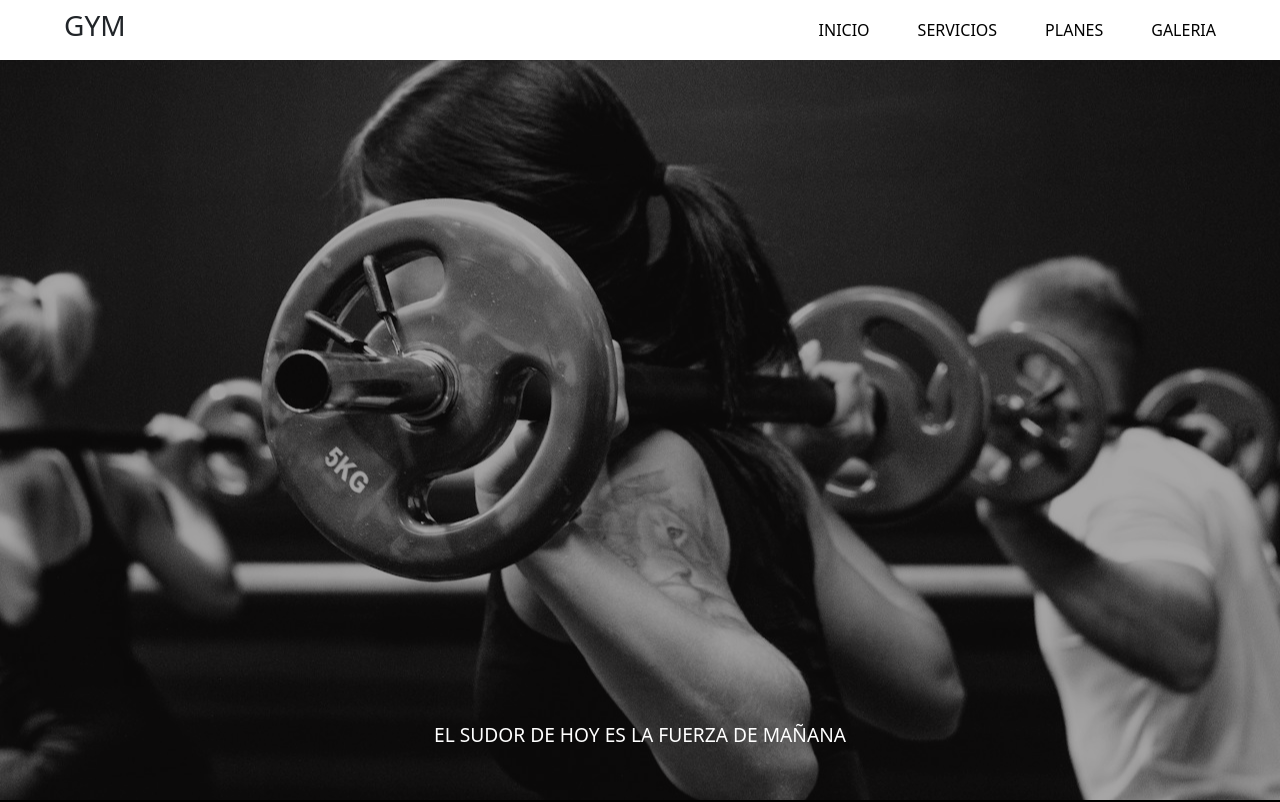
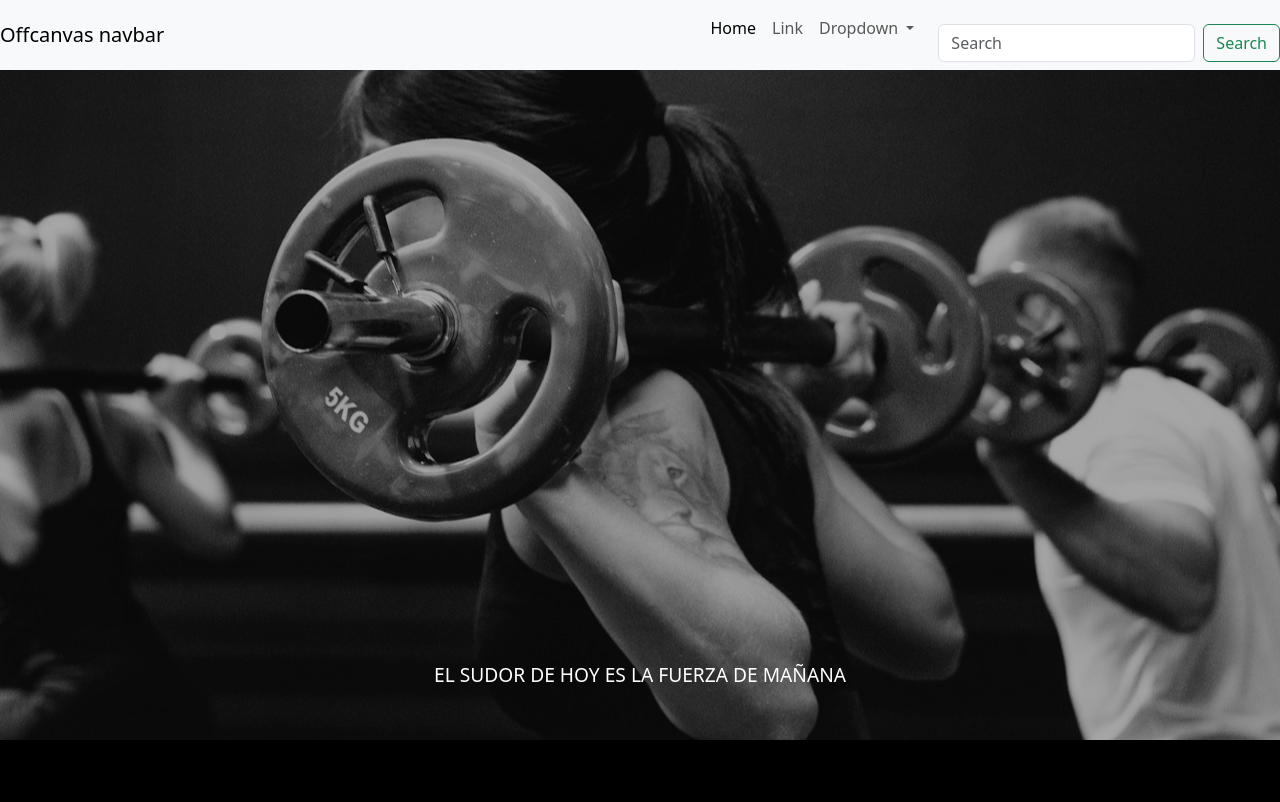
Before and after one commit to renatochoccepalacios/proyecto-gym, a plain HTML site: page index.html in a window 1280 px wide. Shown: the top 802 px of the page. Drawn offline with nearby package versions, Linux system fonts and the light colour scheme.

Commit message:
nav header hecho con bootstrap

```diff
--- a/index.html
+++ b/index.html
@@ -14,7 +14,7 @@
 </head>
 
 <body>
-    <header class="header">
+    <!-- <header class="header">
         <h3>GYM</h3>
         <nav class="nav-principal">
             <ul class="nav-menu">
@@ -23,6 +23,51 @@
                 <li><a href="">planes</a></li>
                 <li><a href="">galeria</a></li>
             </ul>
+        </nav>
+    </header> -->
+
+    <header>
+        <nav class="navbar navbar-expand-lg bg-body-tertiary fixed-top">
+            <a class="navbar-brand" href="#">Offcanvas navbar</a>
+            <button class="navbar-toggler" type="button" data-bs-toggle="offcanvas" data-bs-target="#navbarOffcanvasLg"
+                aria-controls="navbarOffcanvasLg" aria-label="Toggle navigation">
+                <span class="navbar-toggler-icon"></span>
+            </button>
+            <div class="offcanvas offcanvas-end" tabindex="-1" id="navbarOffcanvasLg"
+                aria-labelledby="navbarOffcanvasLgLabel">
+                <div class="offcanvas-header">
+                    <h5 class="offcanvas-title" id="offcanvasNavbarLabel">Offcanvas</h5>
+                    <button type="button" class="btn-close" data-bs-dismiss="offcanvas" aria-label="Close"></button>
+                </div>
+                <div class="offcanvas-body">
+                    <ul class="navbar-nav justify-content-end flex-grow-1 pe-3">
+                        <li class="nav-item">
+                            <a class="nav-link active" aria-current="page" href="#">Home</a>
+                        </li>
+                        <li class="nav-item">
+                            <a class="nav-link" href="#">Link</a>
+                        </li>
+                        <li class="nav-item dropdown">
+                            <a class="nav-link dropdown-toggle" href="#" role="button" data-bs-toggle="dropdown"
+                                aria-expanded="false">
+                                Dropdown
+                            </a>
+                            <ul class="dropdown-menu">
+                                <li><a class="dropdown-item" href="#">Action</a></li>
+                                <li><a class="dropdown-item" href="#">Another action</a></li>
+                                <li>
+                                    <hr class="dropdown-divider">
+                                </li>
+                                <li><a class="dropdown-item" href="#">Something else here</a></li>
+                            </ul>
+                        </li>
+                    </ul>
+                    <form class="d-flex mt-3" role="search">
+                        <input class="form-control me-2" type="search" placeholder="Search" aria-label="Search">
+                        <button class="btn btn-outline-success" type="submit">Search</button>
+                    </form>
+                </div>
+            </div>
         </nav>
     </header>
 
```
